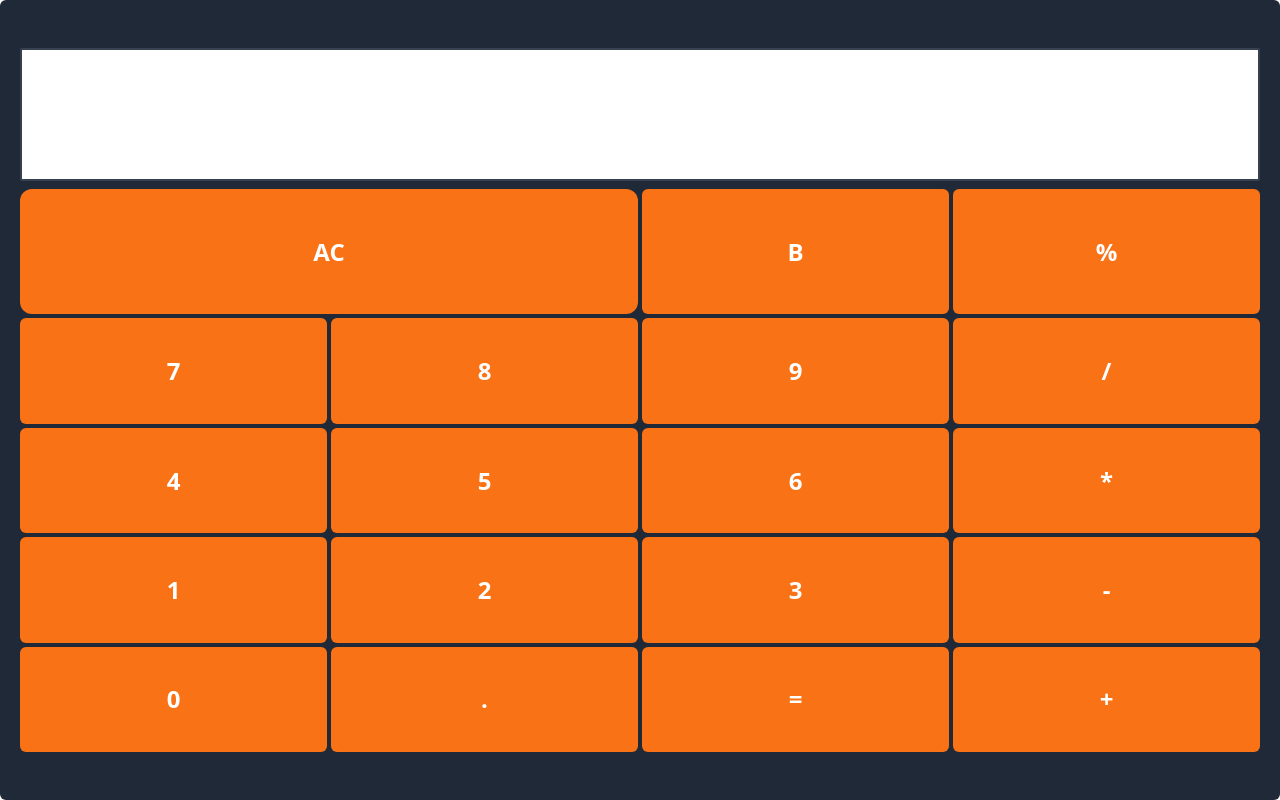
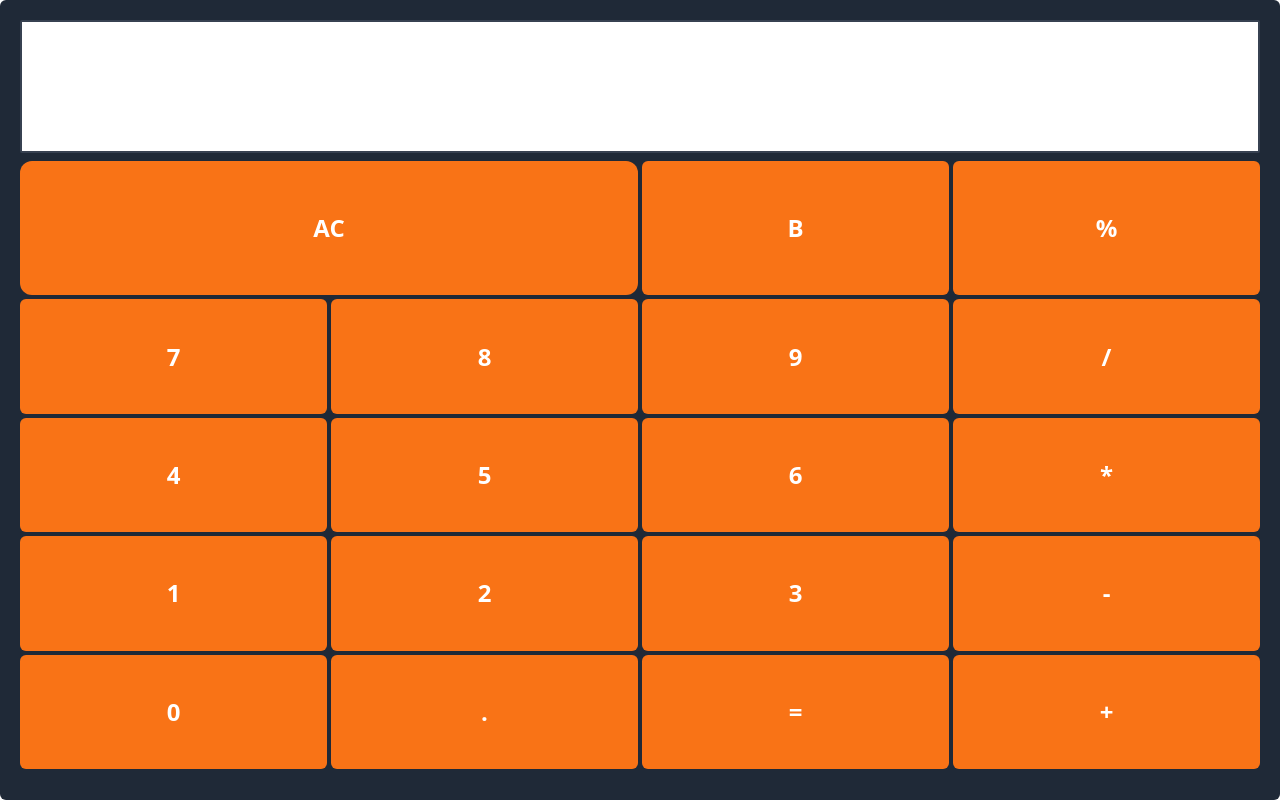
Before and after one commit to marklesterpal30/calculator, a plain HTML site: page index.html in a window 1280 px wide. Drawn offline with nearby package versions, Linux system fonts and the light colour scheme.

Commit message:
adjust padding

```diff
--- a/index.html
+++ b/index.html
@@ -7,7 +7,7 @@
     <script src="https://cdn.tailwindcss.com"></script>
 </head>
 <body class="flex justify-center items-center h-screen ">
-    <section class="bg-gray-800 p-5 rounded-md w-full h-full py-12">
+    <section class="bg-gray-800 p-5 rounded-md w-full h-full">
         <input type="text" id="monitor" class=" w-full py-8 text-right px-2 rounded-sm font-bold text-5xl border-2 border-gray-700">
         <div class="buttons grid grid-cols-4 gap-1 mt-2 font-semibold text-white h-4/5">
             <button class="h-full col-span-2 bg-orange-500 rounded-xl py-2.5 text-2xl" data-attribute="AC">AC</button>
```
